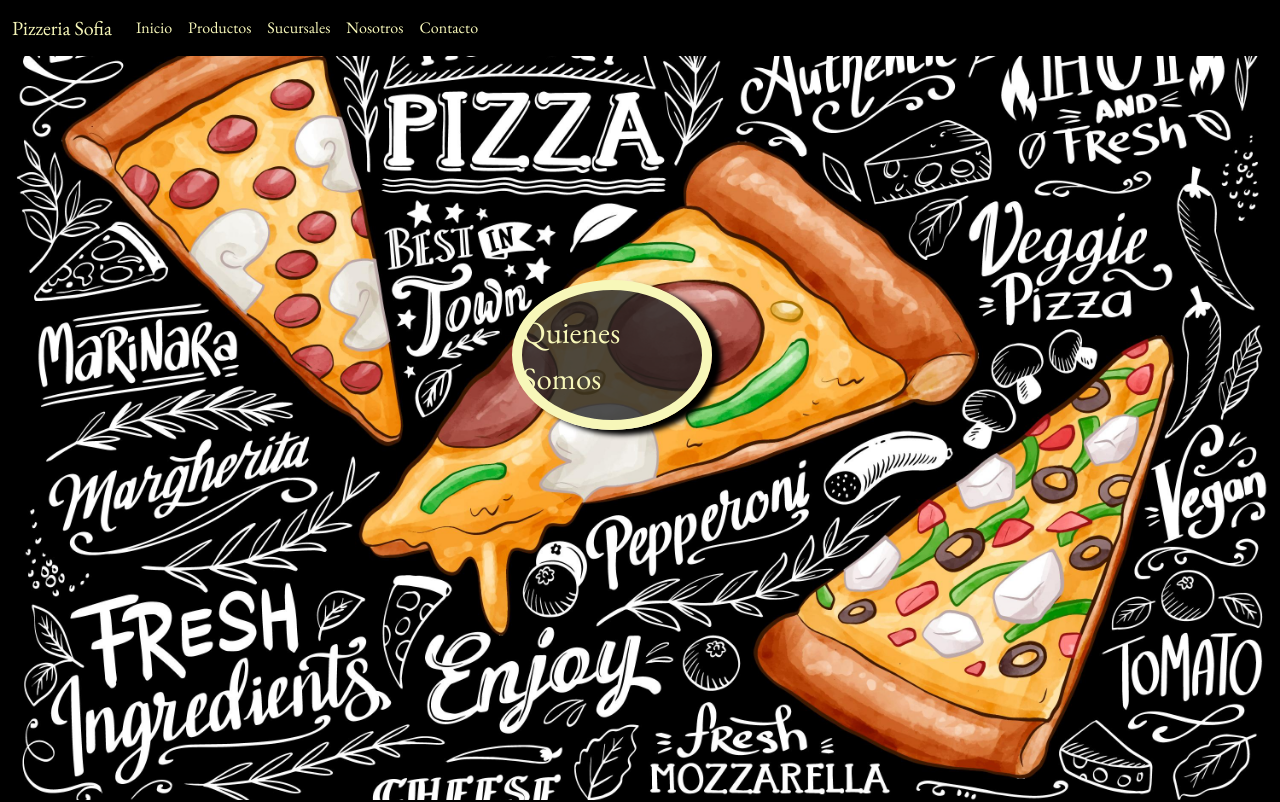
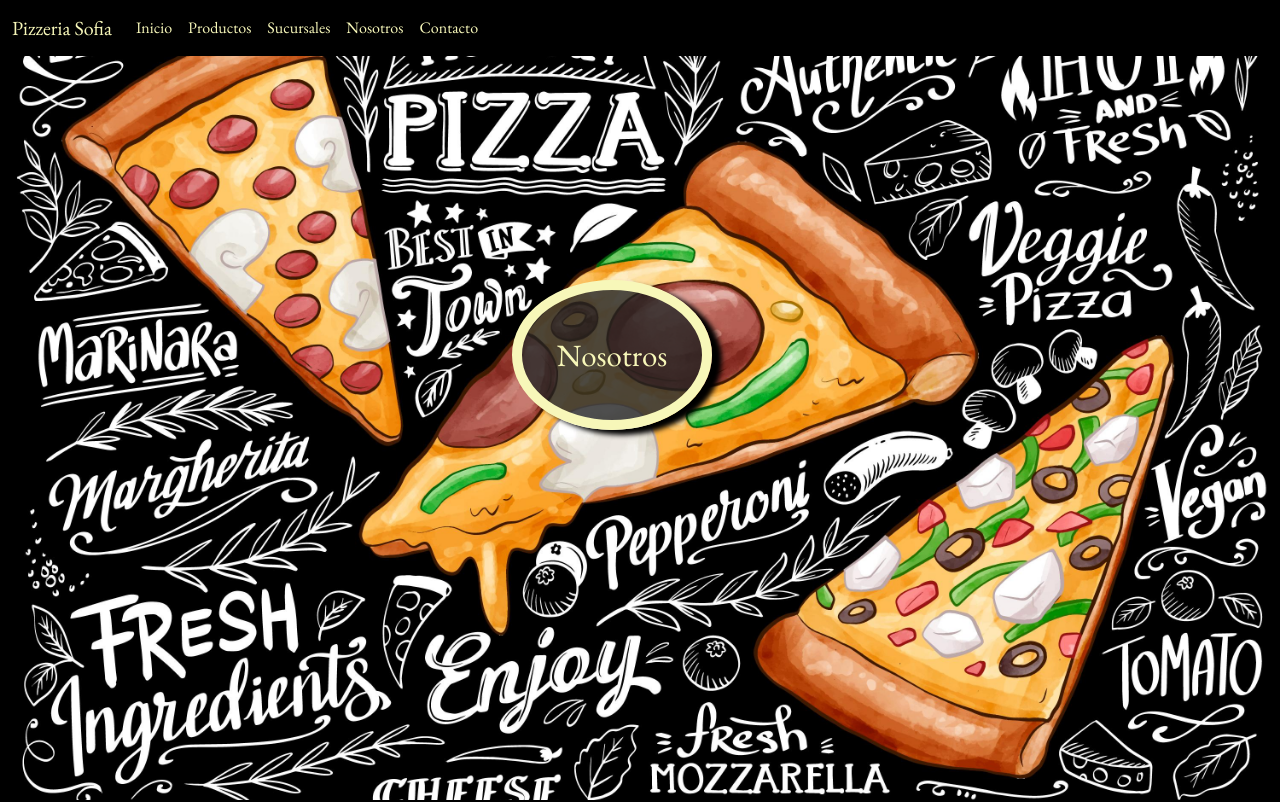
Before and after one commit to GHGabrielHurt/pizzeria_sofia, a plain HTML site: page pages/about.html in a window 1280 px wide. Shown: the top 802 px of the page. Drawn offline with nearby package versions, Linux system fonts and the light colour scheme.

Commit message:
version03

```diff
--- a/pages/about.html
+++ b/pages/about.html
@@ -42,7 +42,7 @@
              </div>
            </nav>
            <div class="contenedor_banner_p">
-            <p class="banner_p">Quienes Somos</p>
+            <p class="banner_p">Nosotros</p>
           </div>
 
      </header>
```
